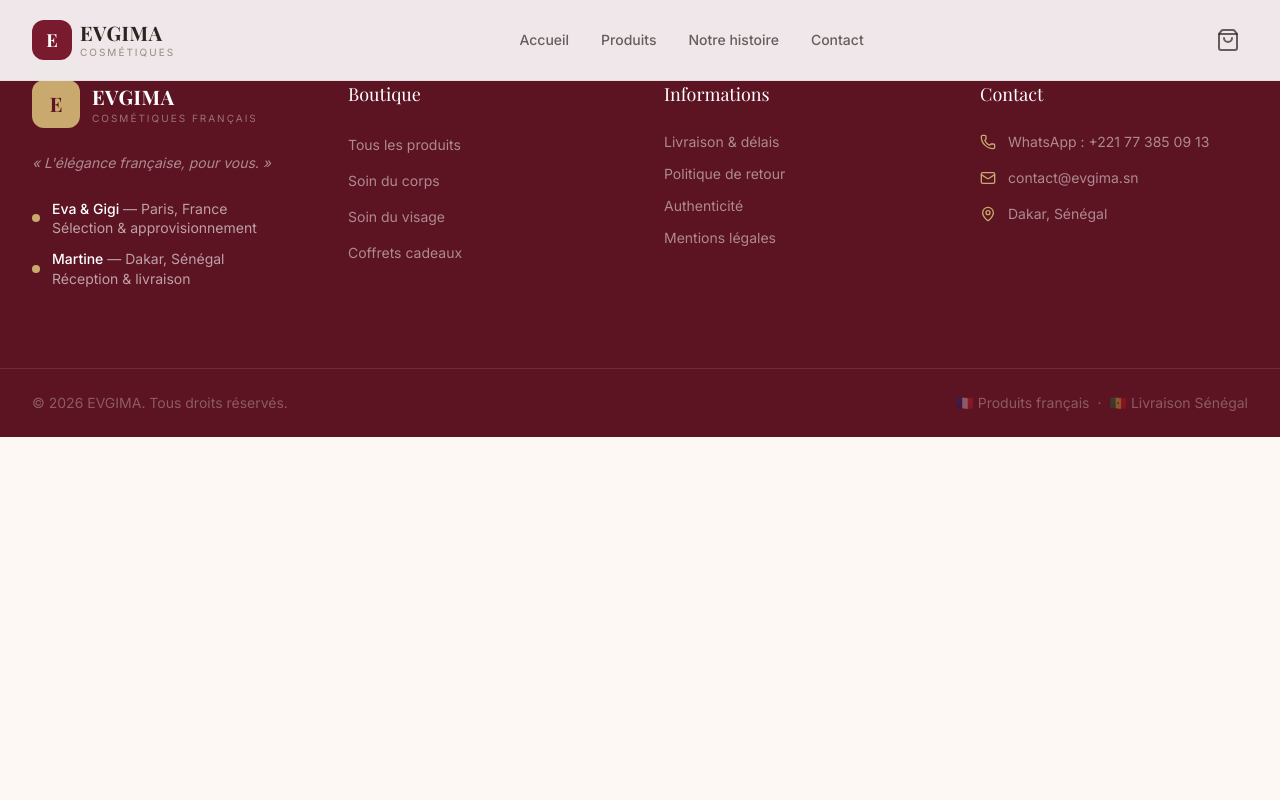
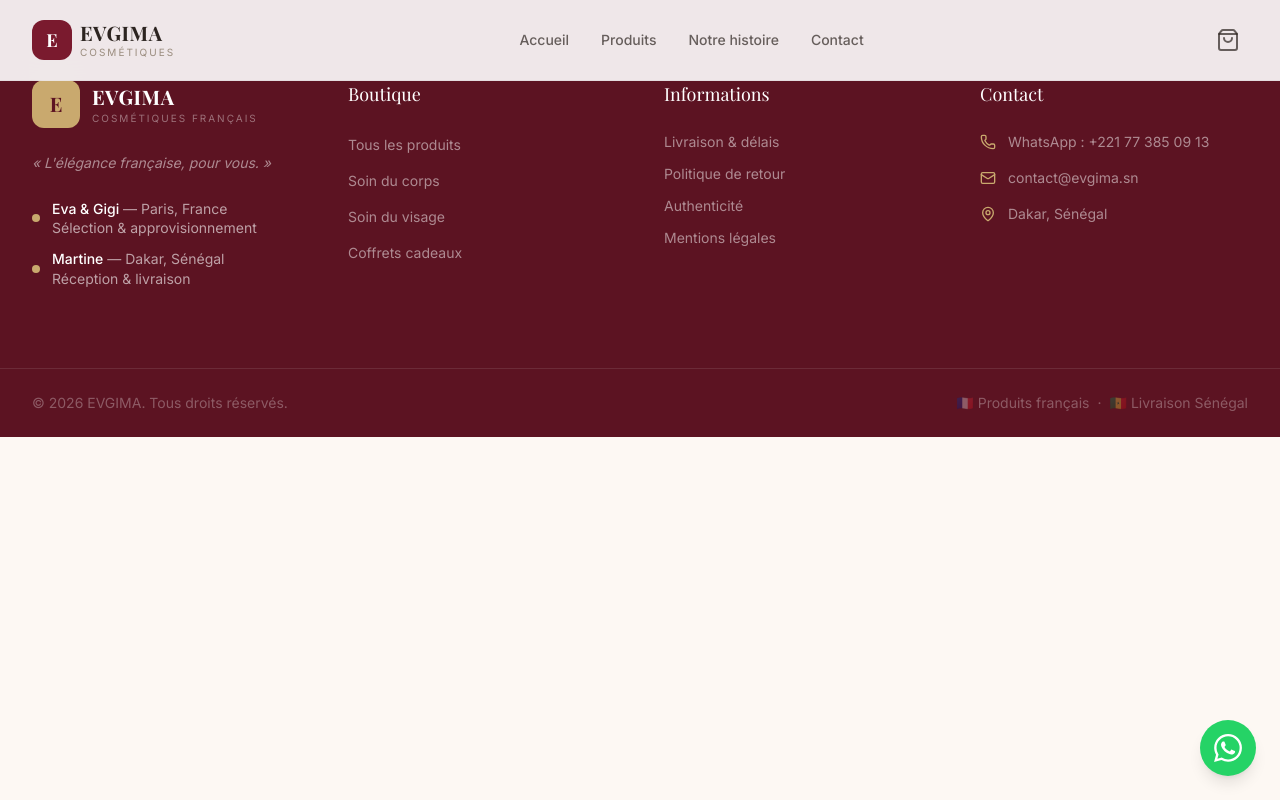
Before and after one commit to nursiepotter-hub/evgima, a React (Vite) app: page /checkout in a window 1280 px wide. Built offline with nearby package versions, Linux system fonts and the light colour scheme.

Commit message:
Ajouter bouton WhatsApp flottant

```diff
--- a/src/App.tsx
+++ b/src/App.tsx
@@ -2,6 +2,7 @@
 import { CartProvider } from '@/context/CartContext'
 import Header from '@/components/Header'
 import Footer from '@/components/Footer'
+import WhatsAppButton from '@/components/WhatsAppButton'
 import Home from '@/pages/Home'
 import Products from '@/pages/Products'
 import Cart from '@/pages/Cart'
@@ -19,6 +20,7 @@
           <Route path="/checkout" element={<Checkout />} />
         </Routes>
         <Footer />
+        <WhatsAppButton />
       </CartProvider>
     </BrowserRouter>
   )
--- /dev/null
+++ b/src/components/WhatsAppButton.tsx
@@ -0,0 +1,18 @@
+const PHONE = '221773850913'
+const MESSAGE = encodeURIComponent('Bonjour EVGIMA ! J\'ai une question concernant vos produits.')
+
+export default function WhatsAppButton() {
+  return (
+    <a
+      href={`https://wa.me/${PHONE}?text=${MESSAGE}`}
+      target="_blank"
+      rel="noopener noreferrer"
+      className="fixed bottom-6 right-6 z-40 w-14 h-14 rounded-full bg-[#25D366] shadow-lg hover:shadow-xl hover:scale-110 transition-all duration-300 flex items-center justify-center"
+      aria-label="Contactez-nous sur WhatsApp"
+    >
+      <svg width="28" height="28" viewBox="0 0 24 24" fill="white">
+        <path d="M17.472 14.382c-.297-.149-1.758-.867-2.03-.967-.273-.099-.471-.148-.67.15-.197.297-.767.966-.94 1.164-.173.199-.347.223-.644.075-.297-.15-1.255-.463-2.39-1.475-.883-.788-1.48-1.761-1.653-2.059-.173-.297-.018-.458.13-.606.134-.133.298-.347.446-.52.149-.174.198-.298.298-.497.099-.198.05-.371-.025-.52-.075-.149-.669-1.612-.916-2.207-.242-.579-.487-.5-.669-.51-.173-.008-.371-.01-.57-.01-.198 0-.52.074-.792.372-.272.297-1.04 1.016-1.04 2.479 0 1.462 1.065 2.875 1.213 3.074.149.198 2.096 3.2 5.077 4.487.709.306 1.262.489 1.694.625.712.227 1.36.195 1.871.118.571-.085 1.758-.719 2.006-1.413.248-.694.248-1.289.173-1.413-.074-.124-.272-.198-.57-.347m-5.421 7.403h-.004a9.87 9.87 0 01-5.031-1.378l-.361-.214-3.741.982.998-3.648-.235-.374a9.86 9.86 0 01-1.51-5.26c.001-5.45 4.436-9.884 9.888-9.884 2.64 0 5.122 1.03 6.988 2.898a9.825 9.825 0 012.893 6.994c-.003 5.45-4.437 9.884-9.885 9.884m8.413-18.297A11.815 11.815 0 0012.05 0C5.495 0 .16 5.335.157 11.892c0 2.096.547 4.142 1.588 5.945L.057 24l6.305-1.654a11.882 11.882 0 005.683 1.448h.005c6.554 0 11.89-5.335 11.893-11.893a11.821 11.821 0 00-3.48-8.413z"/>
+      </svg>
+    </a>
+  )
+}
```
